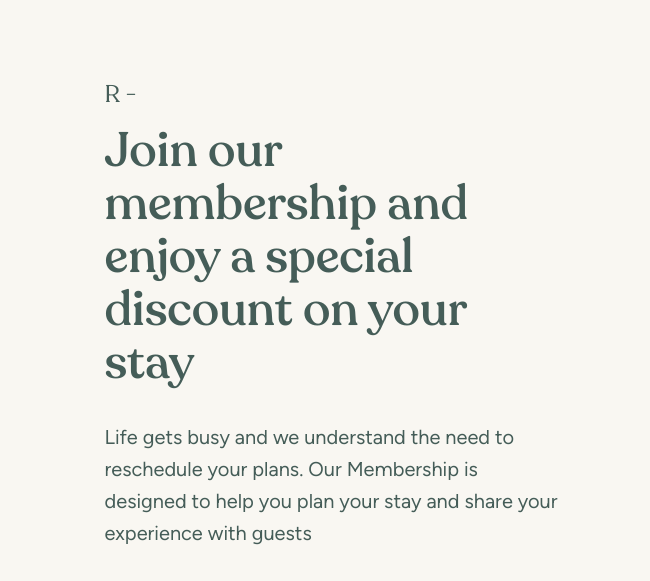
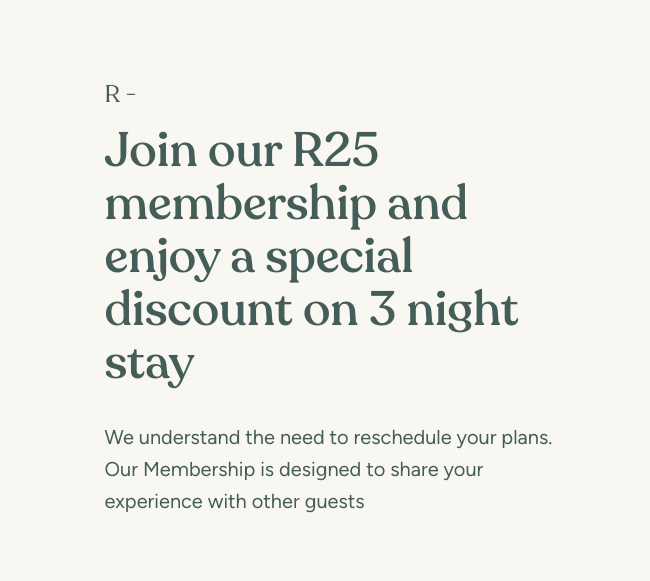
Before and after one commit to jamesmaccoy/shack-2, a website: page index.html in a window 1280 px wide. Shown: the part 1420-2001 px from the top of the page, 630-1280 px from the left. Drawn offline with Linux system fonts and the light colour scheme; no server answers; files whose address does not match are found by name; a web font is replaced by a local one.

Commit message:
Update membership promotion text in index.html to specify R25 membership benefits and clarify rescheduling options for guests.

```diff
--- a/index.html
+++ b/index.html
@@ -203,8 +203,8 @@
 					<div class="headingr5 pb16 clrgreen">
 						<div class="price-container" id="members_special"> R <span class="price"> Loading... </span>
 						</div></div>
-					<div class="headingr2 pb32 clrgreen">Join our membership and enjoy a special discount on your stay</div>
-					<div class="paraReg clrgreen custom_left">Life gets busy and we understand the need to reschedule your plans. Our Membership is designed to help you plan your stay and share your experience with guests</div>
+					<div class="headingr2 pb32 clrgreen">Join our R25 membership and enjoy a special discount on 3 night stay</div>
+					<div class="paraReg clrgreen custom_left">We understand the need to reschedule your plans. Our Membership is designed to share your experience with other guests</div>
 					<div class="pt-60 custom_left">
 
 						<a href="https://www.simpleplek.co.za/" class="white_button custom_float_left ">Become a member</a>
```
